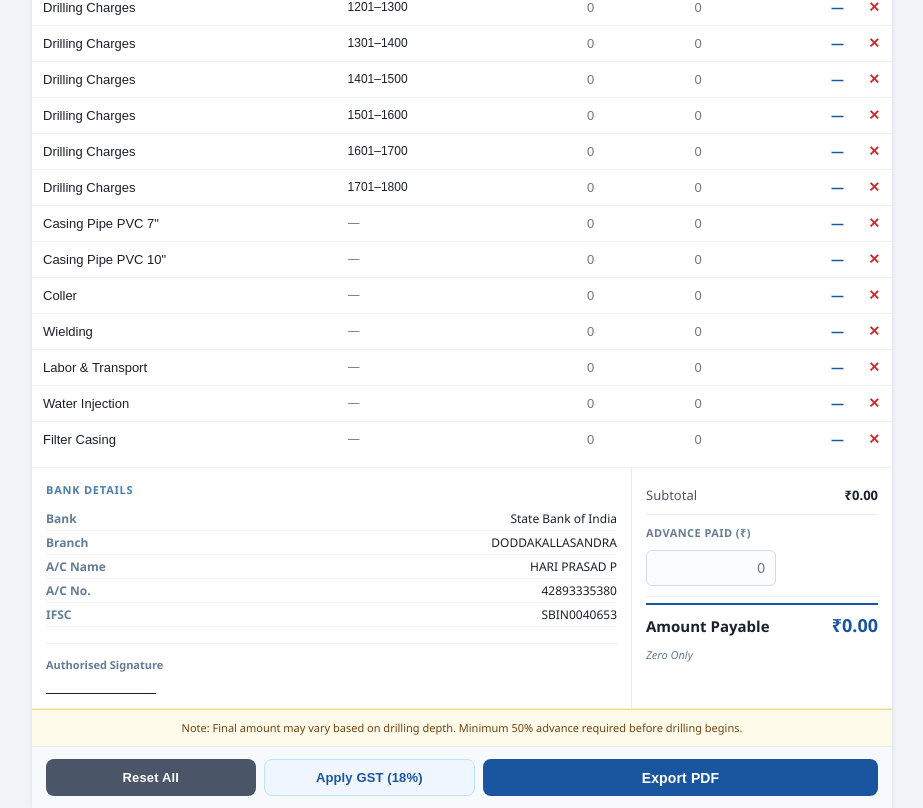
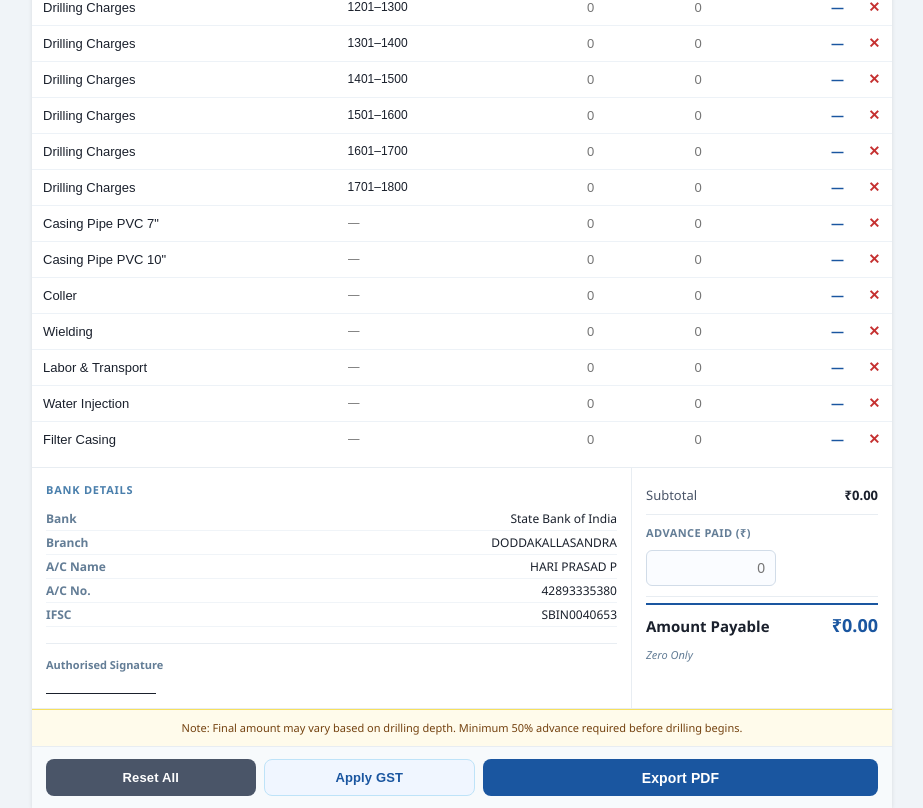
Before and after one commit to LeelaPrasad2710/BorewellInvoice-Siri, a React (Create React App) app: page / in a window 1280 px wide. Shown: the part 842-1650 px from the top of the page, without its empty margins (178-1101 px from the left). Built offline with nearby package versions, Linux system fonts and the light colour scheme.

Commit message:
Update GST button label to remove percentage

```diff
--- a/src/InvoiceGenerator.js
+++ b/src/InvoiceGenerator.js
@@ -640,7 +640,7 @@ const InvoiceGenerator = () => {
         <div className="inv-actions no-print">
           <button className="inv-btn inv-btn--muted" onClick={resetAll}>Reset All</button>
           <button className={`inv-btn ${applyGST ? "inv-btn--gst-on" : "inv-btn--gst-off"}`} onClick={handleGstToggle} title={!gst ? "Fill Client GST first" : ""}>
-            {applyGST ? "✓ GST Applied" : "Apply GST (18%)"}
+            {applyGST ? "✓ GST Applied" : "Apply GST"}
           </button>
           <button className="inv-btn inv-btn--export" onClick={exportToPDF}>Export PDF</button>
         </div>
```
